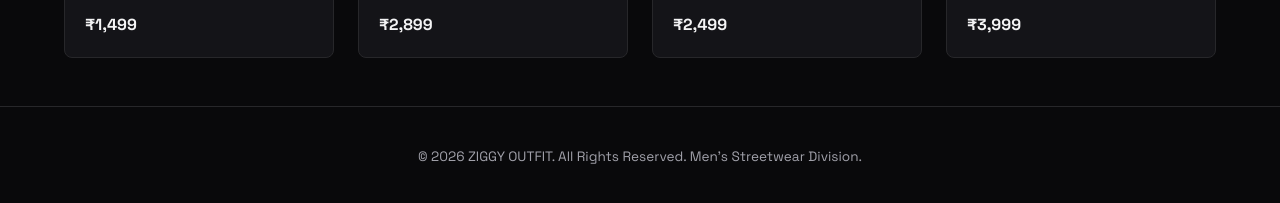
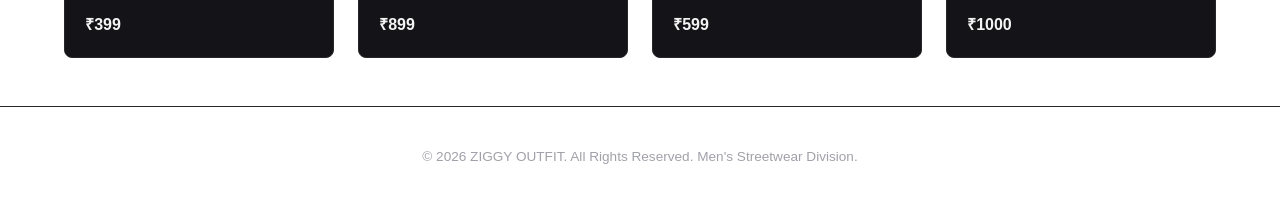
Before and after one commit to rajverma16/ZIGGY-OUTFIT, a plain HTML site: page index.html in a window 1280 px wide. Shown: the part 1095-1298 px from the top of the page. Drawn offline with Linux system fonts and the light colour scheme.

Commit message:
Update title

```diff
--- a/index.html
+++ b/index.html
@@ -18,10 +18,10 @@
       --text-muted: #a1a1aa;
     }
     * { box-sizing: border-box; margin: 0; padding: 0; }
-    body {
+    body {<link href="https://fonts.googleapis.com/css2?family=Permanent+Marker&family=Kaushan+Script&display=swap" rel="stylesheet"
       background-color: var(--bg);
       color: var(--text);
-      font-family: 'Space Grotesk', sans-serif;
+      font-family: '', sans-serif;
       line-height: 1.5;
     }
     header {
@@ -185,7 +185,7 @@
         <div class="card-body">
           <span class="card-category">Tees</span>
           <h3 class="card-title">Heavyweight Oversized Tee</h3>
-          <p class="card-price">₹1,499</p>
+          <p class="card-price">₹399</p>
         </div>
       </div>
 
@@ -194,7 +194,7 @@
         <div class="card-body">
           <span class="card-category">Hoodies</span>
           <h3 class="card-title">Acid-Wash Boxy Hoodie</h3>
-          <p class="card-price">₹2,899</p>
+          <p class="card-price">₹899</p>
         </div>
       </div>
 
@@ -203,7 +203,7 @@
         <div class="card-body">
           <span class="card-category">Bottoms</span>
           <h3 class="card-title">Multi-Pocket Cargo Pants</h3>
-          <p class="card-price">₹2,499</p>
+          <p class="card-price">₹599</p>
         </div>
       </div>
 
@@ -212,7 +212,7 @@
         <div class="card-body">
           <span class="card-category">Outerwear</span>
           <h3 class="card-title">Utility Tactical Jacket</h3>
-          <p class="card-price">₹3,999</p>
+          <p class="card-price">₹1000</p>
         </div>
       </div>
 
```
